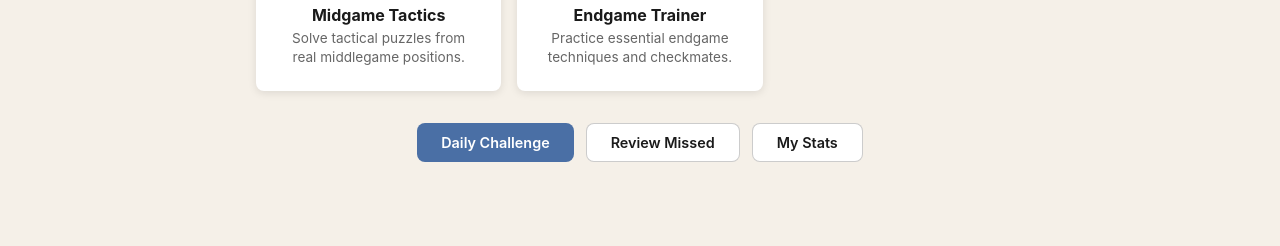
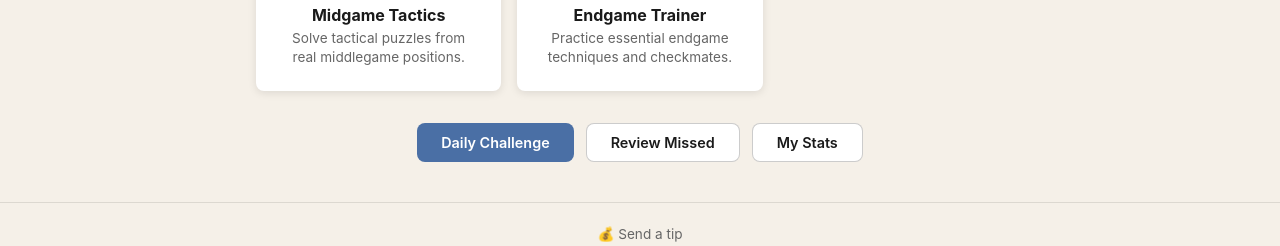
Before and after one commit to MustafaaAhmad/chess-pattern-trainer, a website: page index.html in a window 1280 px wide. Shown: the part 554-800 px from the top of the page. Drawn offline with Linux system fonts and the light colour scheme.

Commit message:
chore: add PayPal tip link in footer

```diff
--- a/index.html
+++ b/index.html
@@ -277,6 +277,9 @@
         </div>
       </div>
     </main>
+    <footer style="text-align:center;padding:20px 16px;border-top:1px solid rgba(0,0,0,0.1);margin-top:24px;">
+      <a href="https://paypal.me/supportmustafaa" target="_blank" rel="noopener noreferrer" style="color:var(--color-text-secondary);text-decoration:none;font-size:0.85rem;transition:color 0.2s;" onmouseover="this.style.color='var(--color-text)'" onmouseout="this.style.color='var(--color-text-secondary)'">💰 Send a tip</a>
+    </footer>
   </div>
 
   <!-- Scripts loaded in dependency order -->
```
